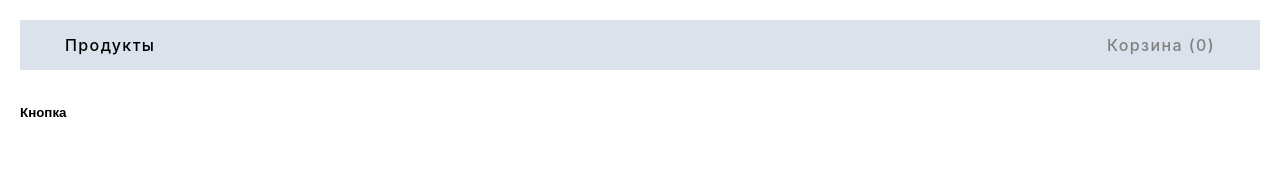
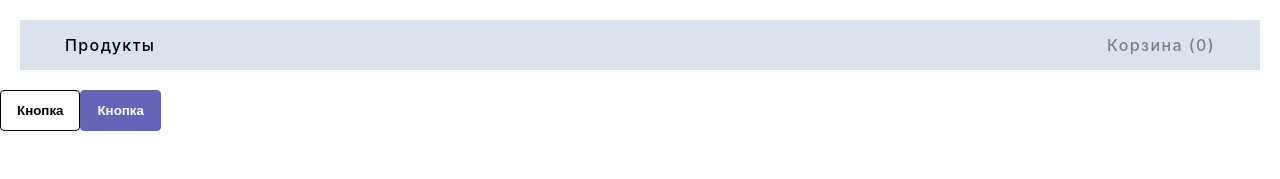
Before and after one commit to Aloxan12/ShopTest, a React (Create React App) app: page /product in a window 1280 px wide. Shown: the top 179 px of the page. Built offline with nearby package versions, Linux system fonts and the light colour scheme.

Commit message:
refactor

```diff
--- a/src/ui/App.scss
+++ b/src/ui/App.scss
@@ -16,9 +16,7 @@
       color: black;
     }
   }
-
   .active {
     color: black;
   }
-
 }
--- a/src/ui/App.tsx
+++ b/src/ui/App.tsx
@@ -1,6 +1,6 @@
 import React from 'react';
 import './App.scss';
-import {AppButton} from "./Components/AppButton/AppButton";
+import {AppButton, BtnColorType} from "./Components/AppButton/AppButton";
 import {AppRouter} from "../AppRouter";
 import {AppHeader} from "./AppHeader";
 
@@ -9,6 +9,7 @@ function App() {
         <div className="App">
             <AppHeader />
             <AppButton onClick={()=>{}} title={'Кнопка'} />
+            <AppButton onClick={()=>{}} title={'Кнопка'}  color={BtnColorType.blue}/>
             <AppRouter />
         </div>
     );
--- a/src/ui/Components/AppButton/AppButton.scss
+++ b/src/ui/Components/AppButton/AppButton.scss
@@ -1,16 +1,34 @@
 .btn{
-    padding: 15px 20px;
+    padding: 12px 16px;
     border: none;
     background-color: transparent;
     cursor: pointer;
     transition: background-color ease-out .3s;
     font-weight: 700;
+}
+
+.white{
+    border: 1px solid;
+    border-radius: 4px;
 
     &:hover{
         background-color: rgba(204, 196, 196, 0.23);
     }
     &:active{
-        animation: pulse .7s ease-out;
         background-color: rgba(51, 49, 49, 0.51);
     }
 }
+
+.blue{
+    color: white;
+    background-color: #6464b9;
+    border: 1px solid #6464b9;
+    border-radius: 4px;
+
+    &:hover{
+        background-color: #5151c7;
+    }
+    &:active{
+        background-color: #31318a;
+    }
+}
--- a/src/ui/Components/AppButton/AppButton.tsx
+++ b/src/ui/Components/AppButton/AppButton.tsx
@@ -1,13 +1,19 @@
 import React from 'react';
 import './AppButton.scss'
+
+export enum BtnColorType {
+    white ='white',
+    blue ='blue',
+}
 
 interface IAppButton{
     title: string
     onClick:()=> void
     disabled?: boolean
+    color?:BtnColorType
 }
 
-export const AppButton = ({title, onClick, disabled}:IAppButton) => {
-    return <button className={'btn'} onClick={onClick} disabled={disabled}>{title}</button>
+export const AppButton = ({title, onClick, disabled, color = BtnColorType.white}:IAppButton) => {
+    return <button className={`btn ${color}`} onClick={onClick} disabled={disabled}>{title}</button>
 
 }
```
